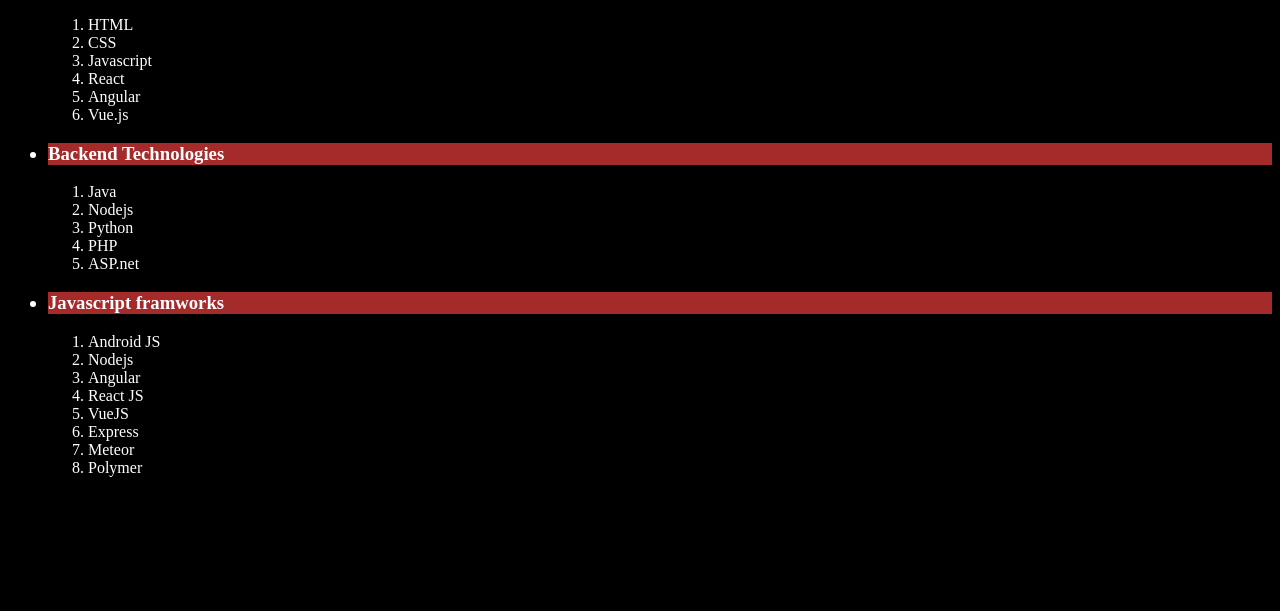
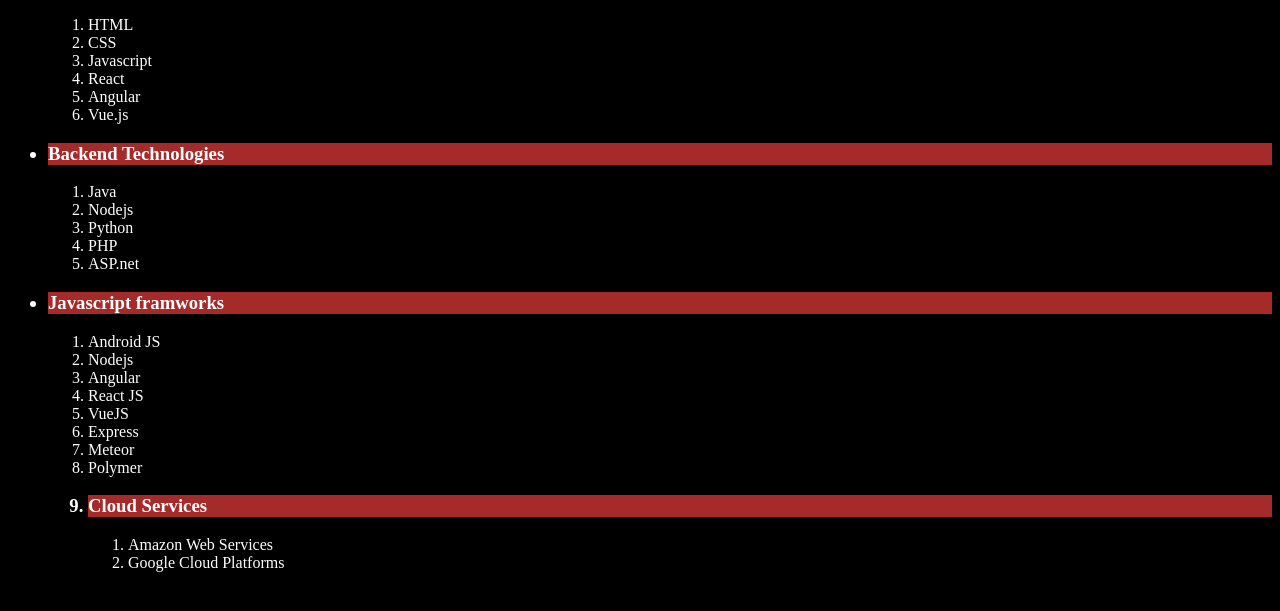
Before and after one commit to Amit-Chavda/Learn-git, a plain HTML site: page index.html in a window 1280 px wide. Shown: the part 105-716 px from the top of the page. Drawn offline with Linux system fonts and the light colour scheme.

Commit message:
added cloud services

```diff
--- a/index.html
+++ b/index.html
@@ -43,6 +43,10 @@
             <li>Express</li>
             <li>Meteor</li>
             <li>Polymer</li>
+        <h3><li>Cloud Services</li></h3>
+        <ol type="1">
+            <li>Amazon Web Services</li>
+            <li>Google Cloud Platforms</li>
         </ol>
     </ul>
 </body>
```
